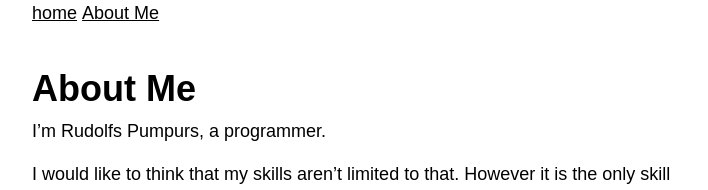
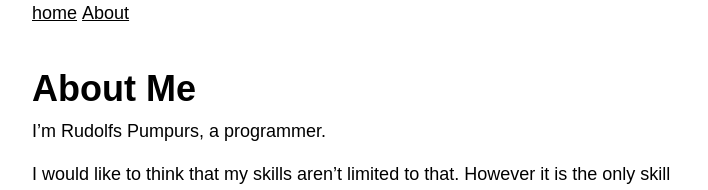
Before and after one commit to rpumpurs/blog, a Jekyll site: the page built from about.md, in a window 1280 px wide. Shown: the top 190 px of the page, without its empty margins (278-986 px from the left). Built offline with Jekyll 4.4.1, drawn with Linux system fonts in a browser that asks for light colours; nearby versions of some CDN libraries.

Commit message:
Rename about me

```diff
--- a/_includes/main_menu.html
+++ b/_includes/main_menu.html
@@ -1,6 +1,6 @@
 <nav class="pure-menu pure-menu-horizontal">
     <ul class="pure-menu-list">
         <li class="pure-menu-item"><a href="/">home</a></li>
-        <li class="pure-menu-item"><a href="/about-me">About Me</a></li>
+        <li class="pure-menu-item"><a href="/about">About</a></li>
     </ul>
 </nav>
--- a/about.md
+++ b/about.md
@@ -1,7 +1,7 @@
 ---
 layout: default
 title: About Me
-permalink: /about-me/
+permalink: /about/
 ---
 
 # About Me
```
